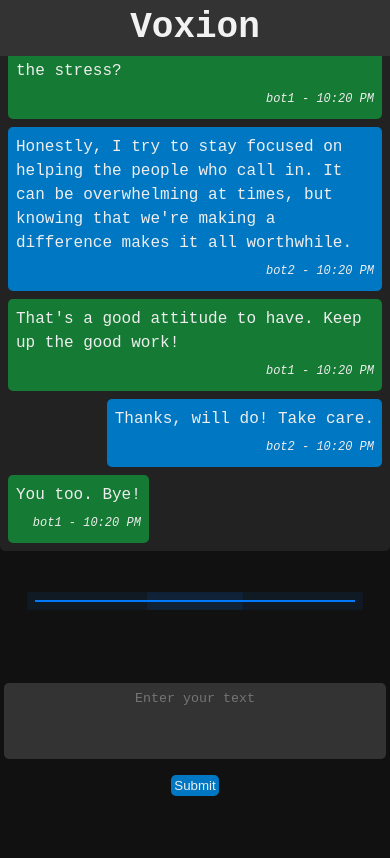
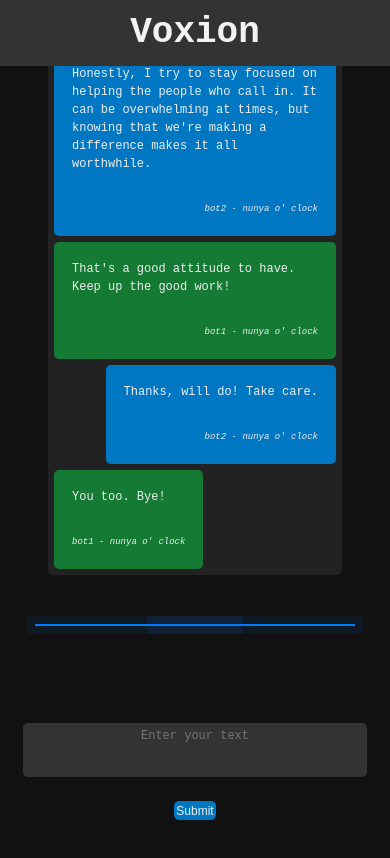
Before and after one commit to bigolboyyo/voxion, a React (Create React App) app in the folder frontend/: page / in a window 390 px wide. Shown: the top 858 px of the page. Built offline with nearby package versions, Linux system fonts and the light colour scheme.

Commit message:
basic responsiveness down

```diff
--- a/frontend/src/App.css
+++ b/frontend/src/App.css
@@ -5,6 +5,7 @@
 }
 
 body {
+  overflow: hidden;
   font-family: monospace;
   font-size: 1rem;
   line-height: 1.5rem;
@@ -213,3 +214,53 @@
     box-shadow: 0 0 0 0 rgba(0, 122, 255, 0);
   }
 }
+
+/* styles for devices with screens larger than 768px */
+@media (min-width: 768px) {
+  /* styles for larger devices here */
+  *,
+  body {
+    font-size: 18px;
+    padding: 24px;
+  }
+}
+
+/* styles for devices with screens between 576px and 767px */
+@media (max-width: 767px) {
+  /* styles for medium devices here */
+  *,
+  body {
+    font-size: 16px;
+    padding: 20px;
+  }
+}
+
+/* styles for devices with screens between 481px and 575px */
+@media (max-width: 575px) {
+  /* styles for small devices here */
+  *,
+  body {
+    font-size: 14px;
+    padding: 16px;
+  }
+}
+
+/* styles for devices with screens between 376px and 480px */
+@media (max-width: 480px) {
+  /* styles for extra-small devices here */
+  *,
+  body {
+    font-size: 12px;
+    padding: 12px;
+  }
+}
+
+/* styles for devices with screens up to 375px */
+@media (max-width: 375px) {
+  /* styles for the smallest devices here */
+  *,
+  body {
+    font-size: 10px;
+    padding: 8px;
+  }
+}
--- a/frontend/src/App.js
+++ b/frontend/src/App.js
@@ -3,6 +3,7 @@
 import "./App.css";
 import ChatContainer from "./components/ChatContainer/ChatContainer";
 import SubmitForm from "./components/SubmitForm/SubmitForm";
+import { seedMsgs } from "./TempSeed/Messages";
 
 function App() {
   const currentTime = new Date().toLocaleTimeString([], {
@@ -11,128 +12,7 @@
   });
 
   const [inputText, setInputText] = useState("");
-  const [messages, setMessages] = useState([
-    {
-      id: 1,
-      user: "bot1",
-      text: "Welcome to the Phone Center! How can we assist you today?",
-      time: currentTime,
-    },
-    {
-      id: 2,
-      user: "bot2",
-      text: "Hi, I have a problem with my phone line.",
-      time: currentTime,
-    },
-    {
-      id: 3,
-      user: "bot1",
-      text: "Sure, what seems to be the problem?",
-      time: currentTime,
-    },
-    {
-      id: 4,
-      user: "bot2",
-      text: "I can't seem to get a dial tone, and there's a strange buzzing sound on the line.",
-      time: currentTime,
-    },
-    {
-      id: 5,
-      user: "bot1",
-      text: "Oh, that doesn't sound good. Let's try some troubleshooting steps.",
-      time: currentTime,
-    },
-    {
-      id: 6,
-      user: "bot1",
-      text: "First, can you try unplugging the phone from the wall and plugging it back in?",
-      time: currentTime,
-    },
-    {
-      id: 7,
-      user: "bot2",
-      text: "I've already tried that, and it didn't help.",
-      time: currentTime,
-    },
-    {
-      id: 8,
-      user: "bot1",
-      text: "Okay, next let me check if there are any reported outages in your area.",
-      time: currentTime,
-    },
-    {
-      id: 9,
-      user: "bot1",
-      text: "Can you please provide your phone number so I can check our system?",
-      time: currentTime,
-    },
-    {
-      id: 10,
-      user: "bot2",
-      text: "Sure, it is 555-555-1234.",
-      time: currentTime,
-    },
-    {
-      id: 11,
-      user: "bot1",
-      text: "Thank you. It looks like there is an outage in your area affecting phone service. Our technicians are aware of the issue and are working to resolve it.",
-      time: currentTime,
-    },
-    {
-      id: 12,
-      user: "bot2",
-      text: "How long will it take to fix?",
-      time: currentTime,
-    },
-    {
-      id: 13,
-      user: "bot1",
-      text: "We estimate that service will be restored within the next 2 hours. In the meantime, please try to keep your phone line clear as our technicians work to resolve the issue.",
-      time: currentTime,
-    },
-    {
-      id: 14,
-      user: "bot1",
-      text: "That sounds pretty intense. Do you have a lot of calls coming in?",
-      time: currentTime,
-    },
-    {
-      id: 15,
-      user: "bot2",
-      text: "Yeah, we get quite a few calls. Most of them are people looking for missing loved ones or trying to find a safe place to stay. It can be tough, but it feels good to be able to help them.",
-      time: currentTime,
-    },
-    {
-      id: 16,
-      user: "bot1",
-      text: "I can imagine. How do you handle all the stress?",
-      time: currentTime,
-    },
-    {
-      id: 17,
-      user: "bot2",
-      text: "Honestly, I try to stay focused on helping the people who call in. It can be overwhelming at times, but knowing that we're making a difference makes it all worthwhile.",
-      time: currentTime,
-    },
-    {
-      id: 18,
-      user: "bot1",
-      text: "That's a good attitude to have. Keep up the good work!",
-      time: currentTime,
-    },
-    {
-      id: 19,
-      user: "bot2",
-      text: "Thanks, will do! Take care.",
-      time: currentTime,
-    },
-    {
-      id: 20,
-      user: "bot1",
-      text: "You too. Bye!",
-      time: currentTime,
-    },
-  ]);
+  const [messages, setMessages] = useState(seedMsgs);
 
   const chatContainerRef = useRef();
 
--- /dev/null
+++ b/frontend/src/TempSeed/Messages.js
@@ -0,0 +1,122 @@
+export const seedMsgs = [
+  {
+    id: 1,
+    user: "bot1",
+    text: "Welcome to the Phone Center! How can we assist you today?",
+    time: "nunya o' clock",
+  },
+  {
+    id: 2,
+    user: "bot2",
+    text: "Hi, I have a problem with my phone line.",
+    time: "nunya o' clock",
+  },
+  {
+    id: 3,
+    user: "bot1",
+    text: "Sure, what seems to be the problem?",
+    time: "nunya o' clock",
+  },
+  {
+    id: 4,
+    user: "bot2",
+    text: "I can't seem to get a dial tone, and there's a strange buzzing sound on the line.",
+    time: "nunya o' clock",
+  },
+  {
+    id: 5,
+    user: "bot1",
+    text: "Oh, that doesn't sound good. Let's try some troubleshooting steps.",
+    time: "nunya o' clock",
+  },
+  {
+    id: 6,
+    user: "bot1",
+    text: "First, can you try unplugging the phone from the wall and plugging it back in?",
+    time: "nunya o' clock",
+  },
+  {
+    id: 7,
+    user: "bot2",
+    text: "I've already tried that, and it didn't help.",
+    time: "nunya o' clock",
+  },
+  {
+    id: 8,
+    user: "bot1",
+    text: "Okay, next let me check if there are any reported outages in your area.",
+    time: "nunya o' clock",
+  },
+  {
+    id: 9,
+    user: "bot1",
+    text: "Can you please provide your phone number so I can check our system?",
+    time: "nunya o' clock",
+  },
+  {
+    id: 10,
+    user: "bot2",
+    text: "Sure, it is 555-555-1234.",
+    time: "nunya o' clock",
+  },
+  {
+    id: 11,
+    user: "bot1",
+    text: "Thank you. It looks like there is an outage in your area affecting phone service. Our technicians are aware of the issue and are working to resolve it.",
+    time: "nunya o' clock",
+  },
+  {
+    id: 12,
+    user: "bot2",
+    text: "How long will it take to fix?",
+    time: "nunya o' clock",
+  },
+  {
+    id: 13,
+    user: "bot1",
+    text: "We estimate that service will be restored within the next 2 hours. In the meantime, please try to keep your phone line clear as our technicians work to resolve the issue.",
+    time: "nunya o' clock",
+  },
+  {
+    id: 14,
+    user: "bot1",
+    text: "That sounds pretty intense. Do you have a lot of calls coming in?",
+    time: "nunya o' clock",
+  },
+  {
+    id: 15,
+    user: "bot2",
+    text: "Yeah, we get quite a few calls. Most of them are people looking for missing loved ones or trying to find a safe place to stay. It can be tough, but it feels good to be able to help them.",
+    time: "nunya o' clock",
+  },
+  {
+    id: 16,
+    user: "bot1",
+    text: "I can imagine. How do you handle all the stress?",
+    time: "nunya o' clock",
+  },
+  {
+    id: 17,
+    user: "bot2",
+    text: "Honestly, I try to stay focused on helping the people who call in. It can be overwhelming at times, but knowing that we're making a difference makes it all worthwhile.",
+    time: "nunya o' clock",
+  },
+  {
+    id: 18,
+    user: "bot1",
+    text: "That's a good attitude to have. Keep up the good work!",
+    time: "nunya o' clock",
+  },
+  {
+    id: 19,
+    user: "bot2",
+    text: "Thanks, will do! Take care.",
+    time: "nunya o' clock",
+  },
+  {
+    id: 20,
+    user: "bot1",
+    text: "You too. Bye!",
+    time: "nunya o' clock",
+  },
+];
--- a/frontend/src/components/SubmitForm/SubmitForm.js
+++ b/frontend/src/components/SubmitForm/SubmitForm.js
@@ -7,7 +7,7 @@
         <textarea
           className="form-control"
           id="inputText"
-          rows="4"
+          rows="3"
           value={inputText}
           onChange={handleInputChange}
           placeholder="Enter your text"
```
